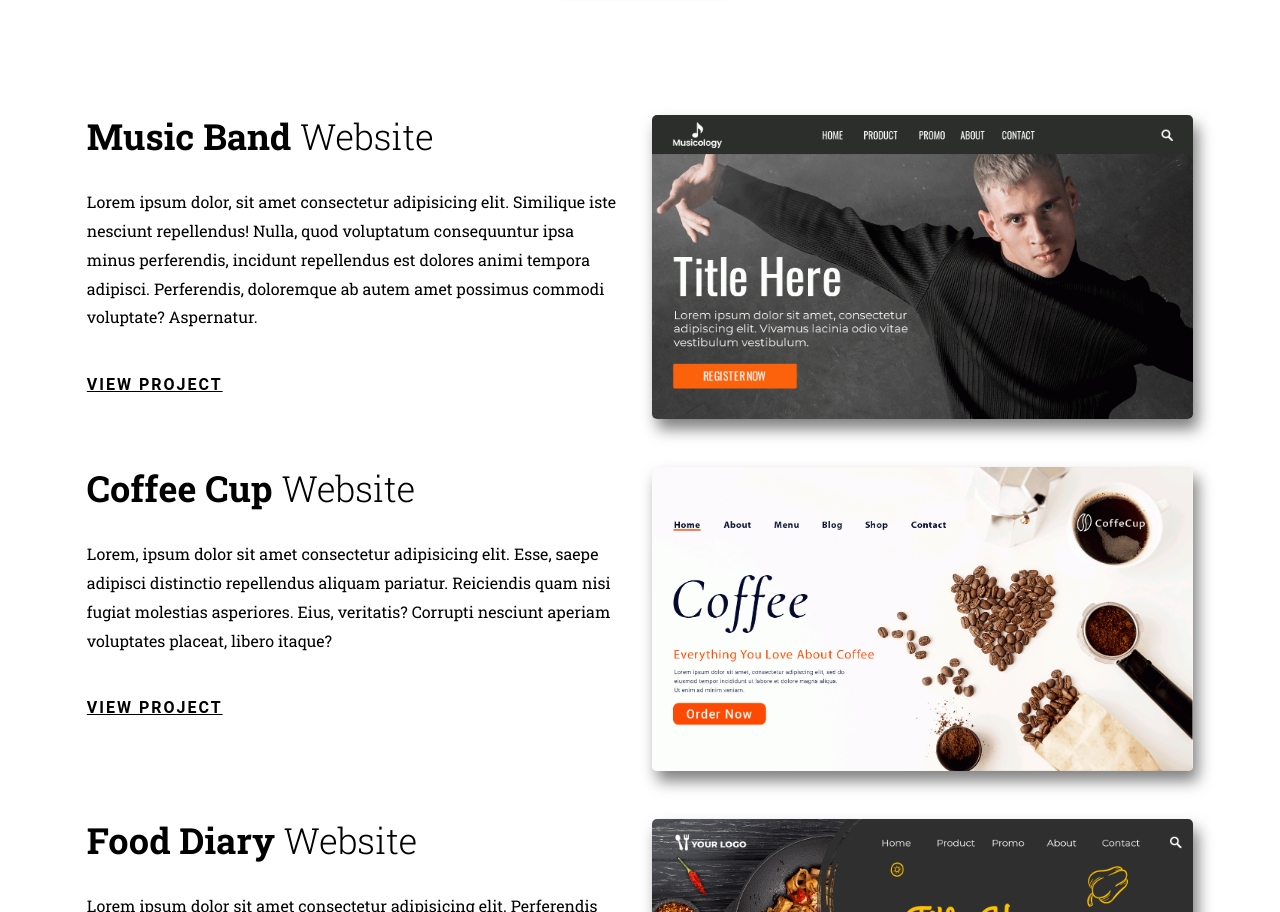
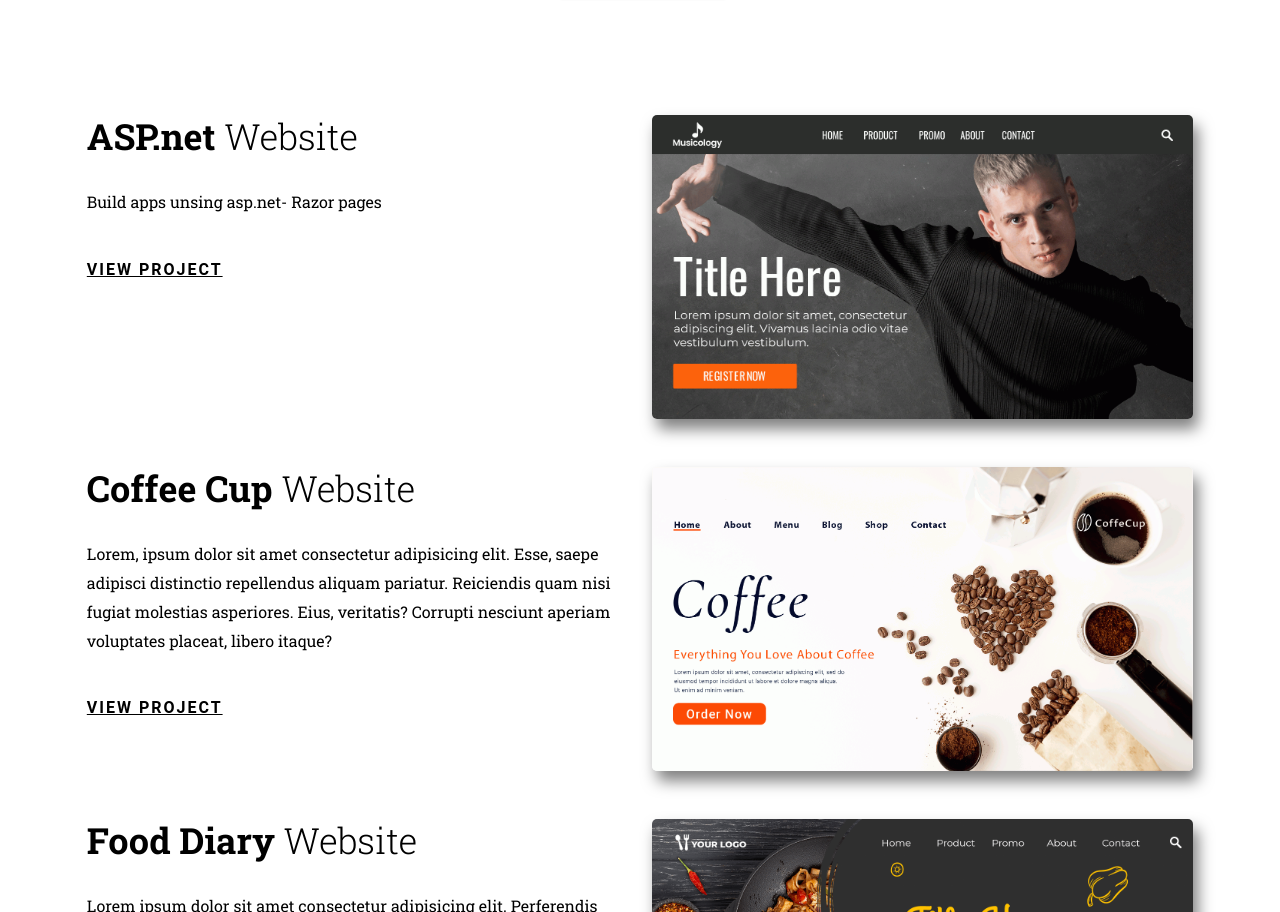
Before and after one commit to dfgind/DiegosITporfolio, a plain HTML site: page index.html in a window 1280 px wide. Shown: the part 4317-5229 px from the top of the page. Drawn offline with nearby package versions, Linux system fonts and the light colour scheme.

Commit message:
Update first title.html

```diff
--- a/index.html
+++ b/index.html
@@ -346,13 +346,10 @@
             <div class="row section-6-inner mx-auto">
                 <div class="col-lg-6 sec-6-left  pe-0 pe-lg-4">
                     <div class="section-6-heading">
-                        <span class="fw-bold">Music Band</span> Website
+                        <span class="fw-bold">ASP.net </span> Website
                     </div>
                     <div class="section-6-para">
-                        Lorem ipsum dolor, sit amet consectetur adipisicing elit. Similique iste nesciunt repellendus!
-                        Nulla, quod voluptatum consequuntur ipsa minus perferendis, incidunt repellendus est dolores
-                        animi tempora adipisci. Perferendis, doloremque ab autem amet possimus commodi voluptate?
-                        Aspernatur.
+                     Build apps unsing asp.net- Razor pages
                     </div>
                     <div class="section-6-button">
                         <a class="sec6-btn text-uppercase fw-bold" onclick="location.href='#'">View Project</a>
```
